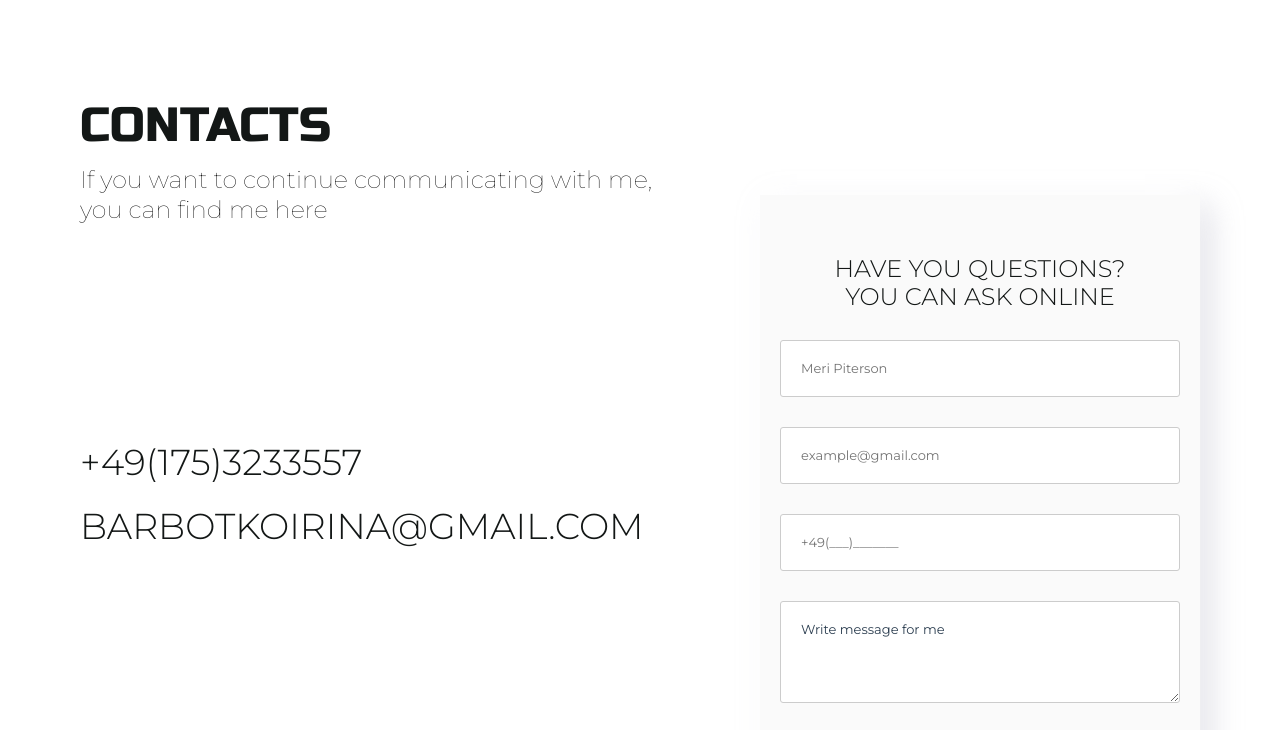
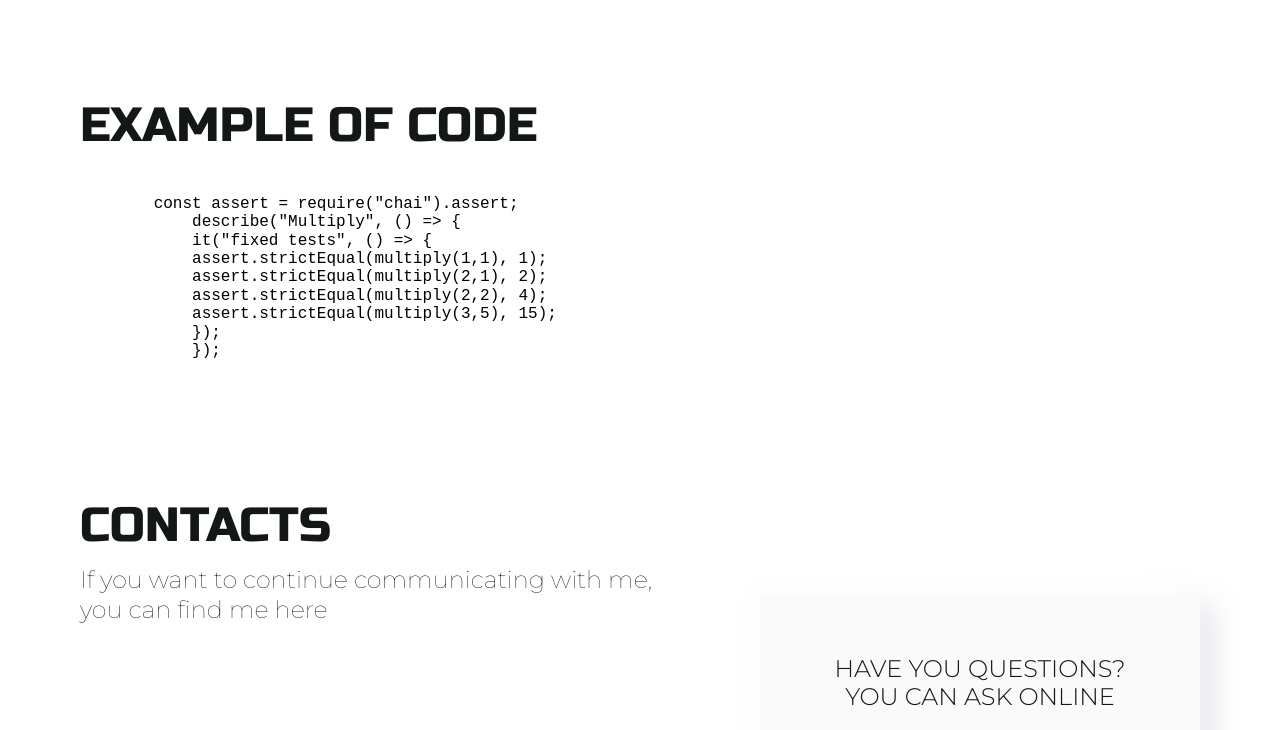
Before and after one commit to irabarbotko/rsschool-cv-2022, a plain HTML site: page index.html in a window 1280 px wide. Shown: the part 4883-5613 px from the top of the page. Drawn offline with Linux system fonts and the light colour scheme.

Commit message:
feat: update index

```diff
--- a/index.html
+++ b/index.html
@@ -124,6 +124,21 @@
                 <li class="item">HTML/CSS: IMT Academy 2018, Dnipro, Ukraine</li>
             </ul>
         </section>
+        <section class="skills" id="code">
+            <h2 class="title">Example of code</h2>
+            <pre class="pre">
+                <code>const assert = require("chai").assert;
+                    describe("Multiply", () => {
+                    it("fixed tests", () => {
+                    assert.strictEqual(multiply(1,1), 1);
+                    assert.strictEqual(multiply(2,1), 2);
+                    assert.strictEqual(multiply(2,2), 4);
+                    assert.strictEqual(multiply(3,5), 15);
+                    });
+                    });
+                </code>
+            </pre>
+        </section>
         <section class="contacts" id="contacts">
             <h2 class="title">CONTACTS</h2>
                 <div class="contacts__wrap">
```
